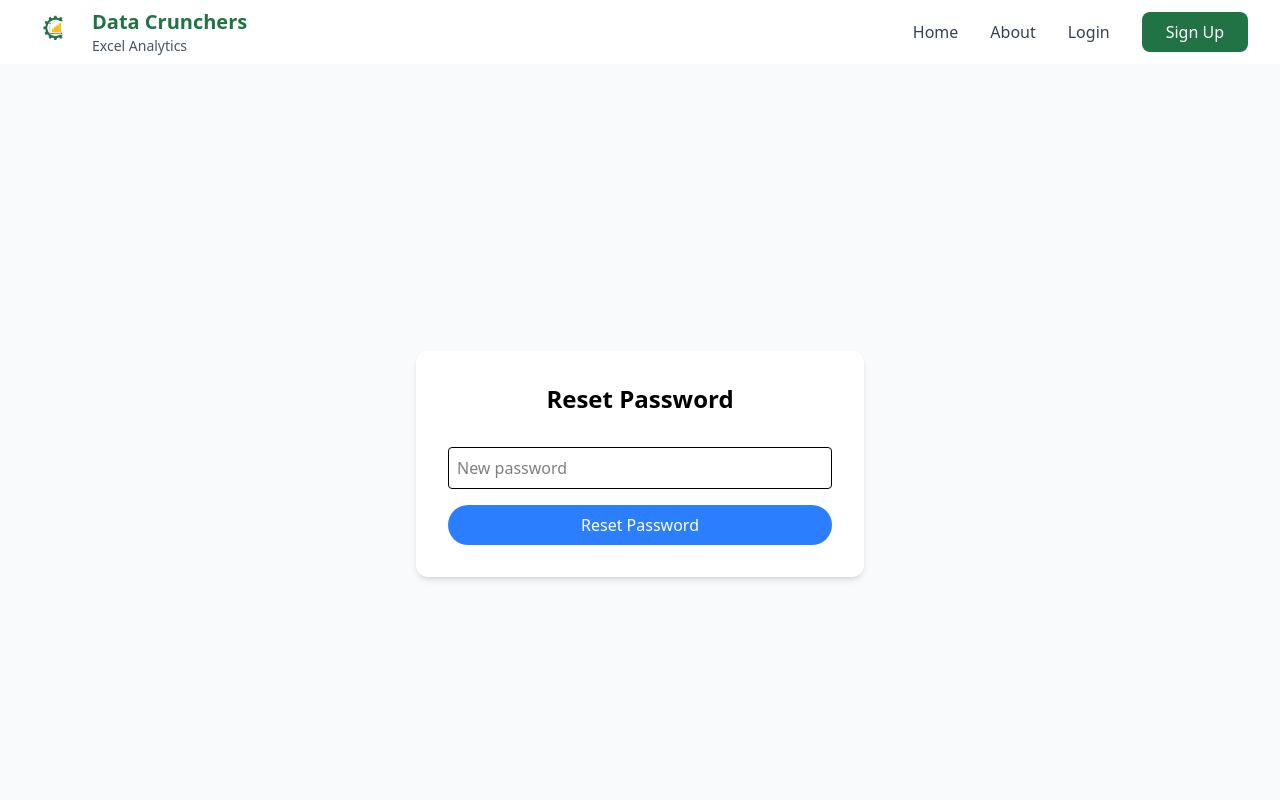
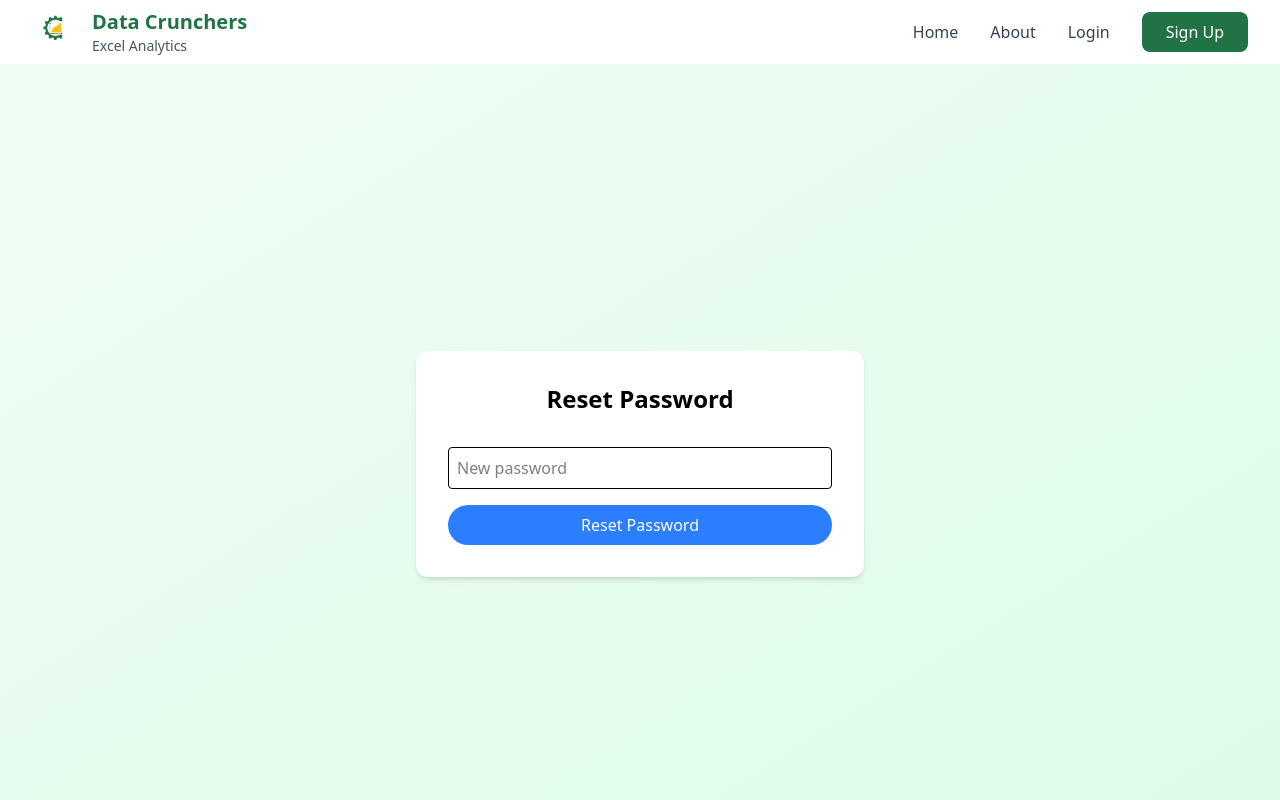
Before and after one commit to VivekVallabhan3407/Excel-Analytics, a React (Vite) app in the folder frontend/: page /reset-password/1 in a window 1280 px wide. Shown: the top 800 px of the page. Built offline with nearby package versions, Linux system fonts and the light colour scheme; what react-plotly.js would draw is missing.

Commit message:
Updated files

```diff
--- a/frontend/src/pages/Login.jsx
+++ b/frontend/src/pages/Login.jsx
@@ -27,7 +27,7 @@ function Login() {
   };
 
   return (
-    <div className="min-h-screen flex items-center justify-center bg-gray-50">
+    <div className="min-h-screen flex items-center justify-center bg-gradient-to-br from-green-50 to-green-100 p-6">
       <form onSubmit={handleSubmit} className="flex flex-col gap-4 p-8 bg-white rounded-xl shadow-md w-full max-w-md">
         <h2 className="text-2xl font-bold text-center mb-4">Login</h2>
         <input className="border p-2 rounded" type="email" placeholder="Email" onChange={e => setEmail(e.target.value)} required />
--- a/frontend/src/pages/ResetPassword.jsx
+++ b/frontend/src/pages/ResetPassword.jsx
@@ -20,7 +20,7 @@ function ResetPassword() {
   };
 
   return (
-    <div className="min-h-screen flex items-center justify-center bg-gray-50">
+    <div className="min-h-screen flex items-center justify-center bg-gradient-to-br from-green-50 to-green-100">
       <form onSubmit={handleSubmit} className="flex flex-col gap-4 p-8 bg-white rounded-xl shadow-md w-full max-w-md">
         <h2 className="text-2xl font-bold text-center mb-4">Reset Password</h2>
         <input className="border p-2 rounded" type="password" placeholder="New password" value={password} onChange={e => setPassword(e.target.value)} required />
--- a/frontend/src/pages/Signup.jsx
+++ b/frontend/src/pages/Signup.jsx
@@ -58,7 +58,7 @@ function Signup() {
   };
 
   return (
-    <div className="min-h-screen flex items-center justify-center bg-gray-50">
+    <div className="min-h-screen flex items-center justify-center bg-gradient-to-br from-green-50 to-green-100">
       <form
         onSubmit={handleSubmit}
         className="flex flex-col gap-4 p-8 bg-white rounded-xl shadow-md w-full max-w-md"
```
